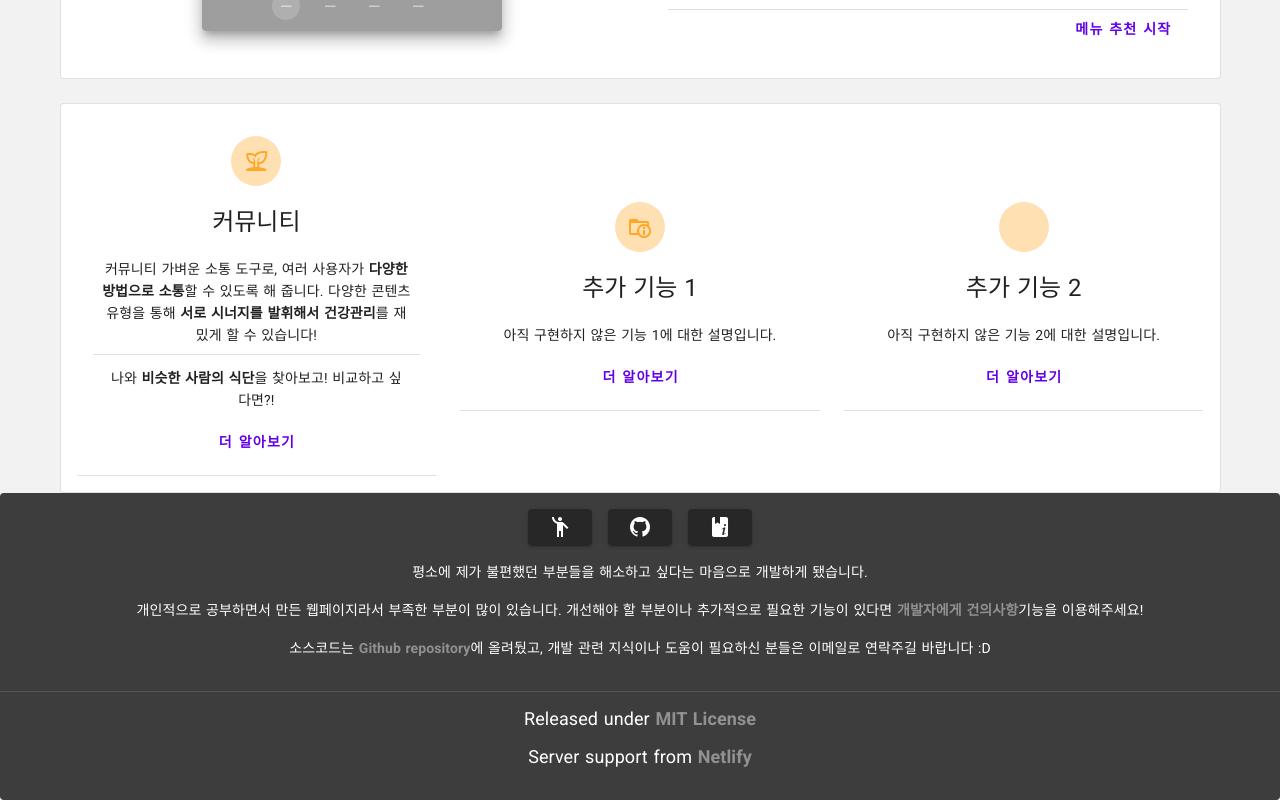
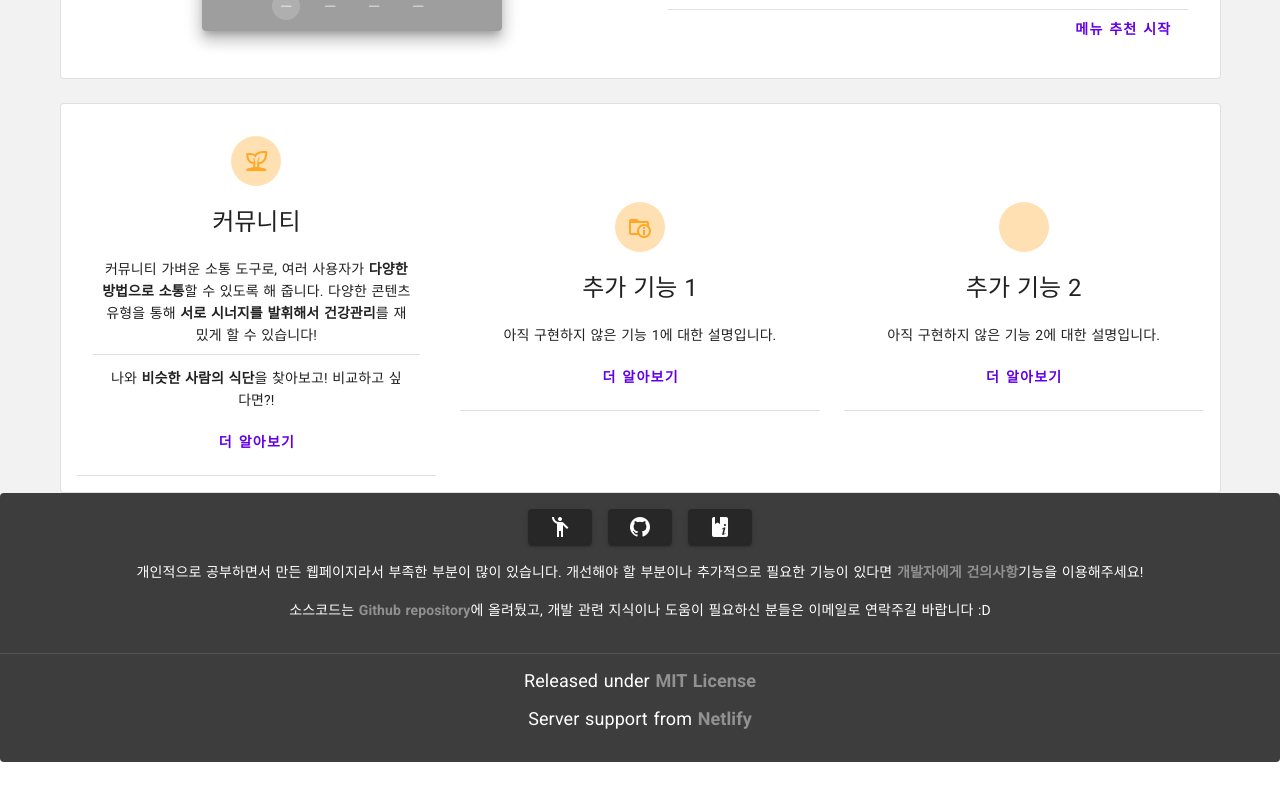
Before and after one commit to peterhyun1234/My_nutrition_mate, a Nuxt app in the folder front_end/: page / in a window 1280 px wide. Shown: the part 688-1488 px from the top of the page. After the commit the page ends 1450 px from the top, so only its background shows below. Built offline with nearby package versions, Linux system fonts and the light colour scheme; grey boxes are pictures that could not be loaded.

Commit message:
little change for footer

```diff
--- a/front_end/layouts/default.vue
+++ b/front_end/layouts/default.vue
@@ -115,7 +115,6 @@
                   </v-btn>
                 </v-card-text>
                 <v-card-text class="white--text pt-0">
-                  <p>평소에 제가 불편했던 부분들을 해소하고 싶다는 마음으로 개발하게 됐습니다.</p>
                   <p>
                     <span>개인적으로 공부하면서 만든 웹페이지라서 부족한 부분이 많이 있습니다. 개선해야 할 부분이나 추가적으로 필요한 기능이 있다면 </span>
                     <a href="/info/about" style="text-decoration:none">
```
